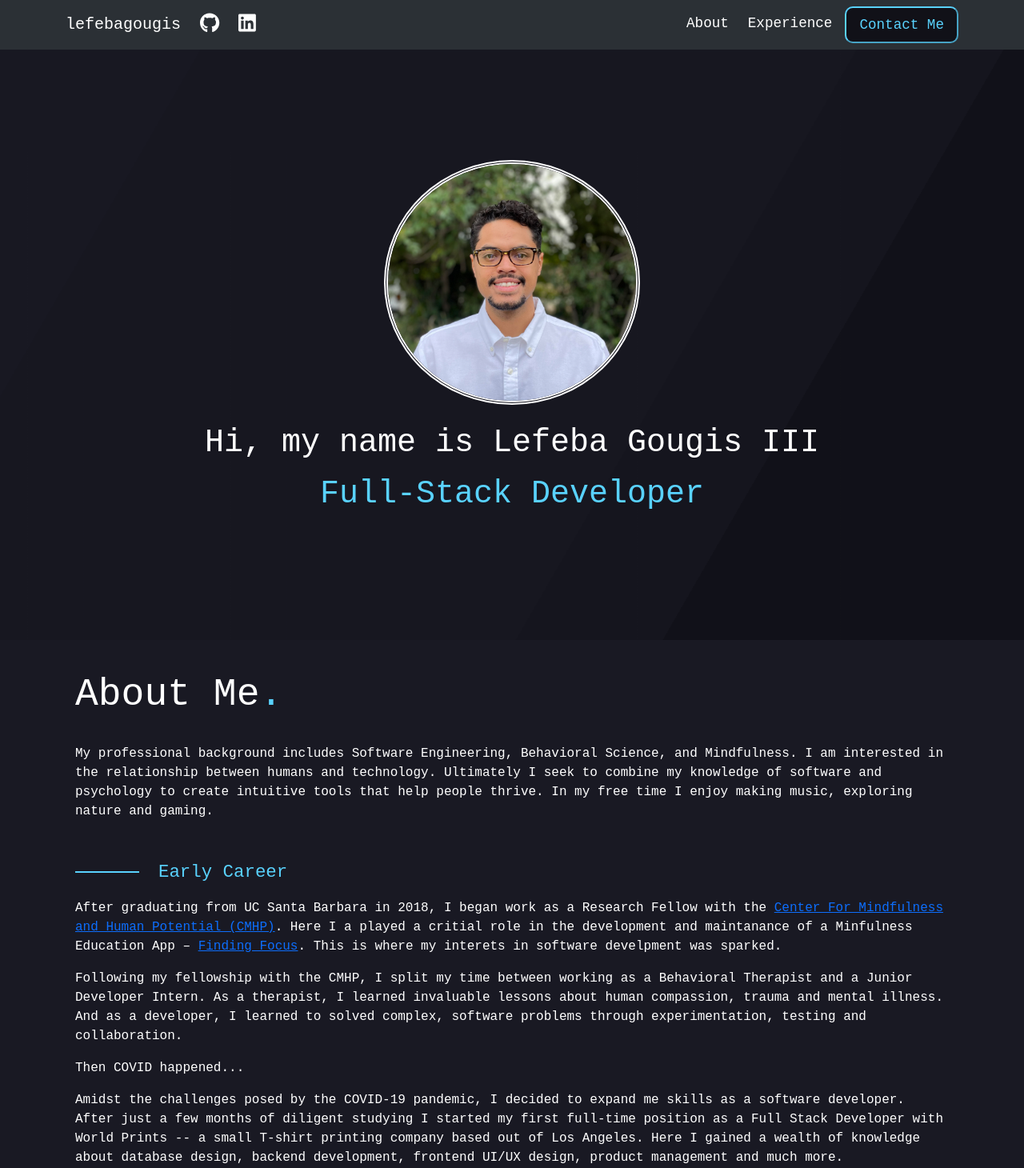
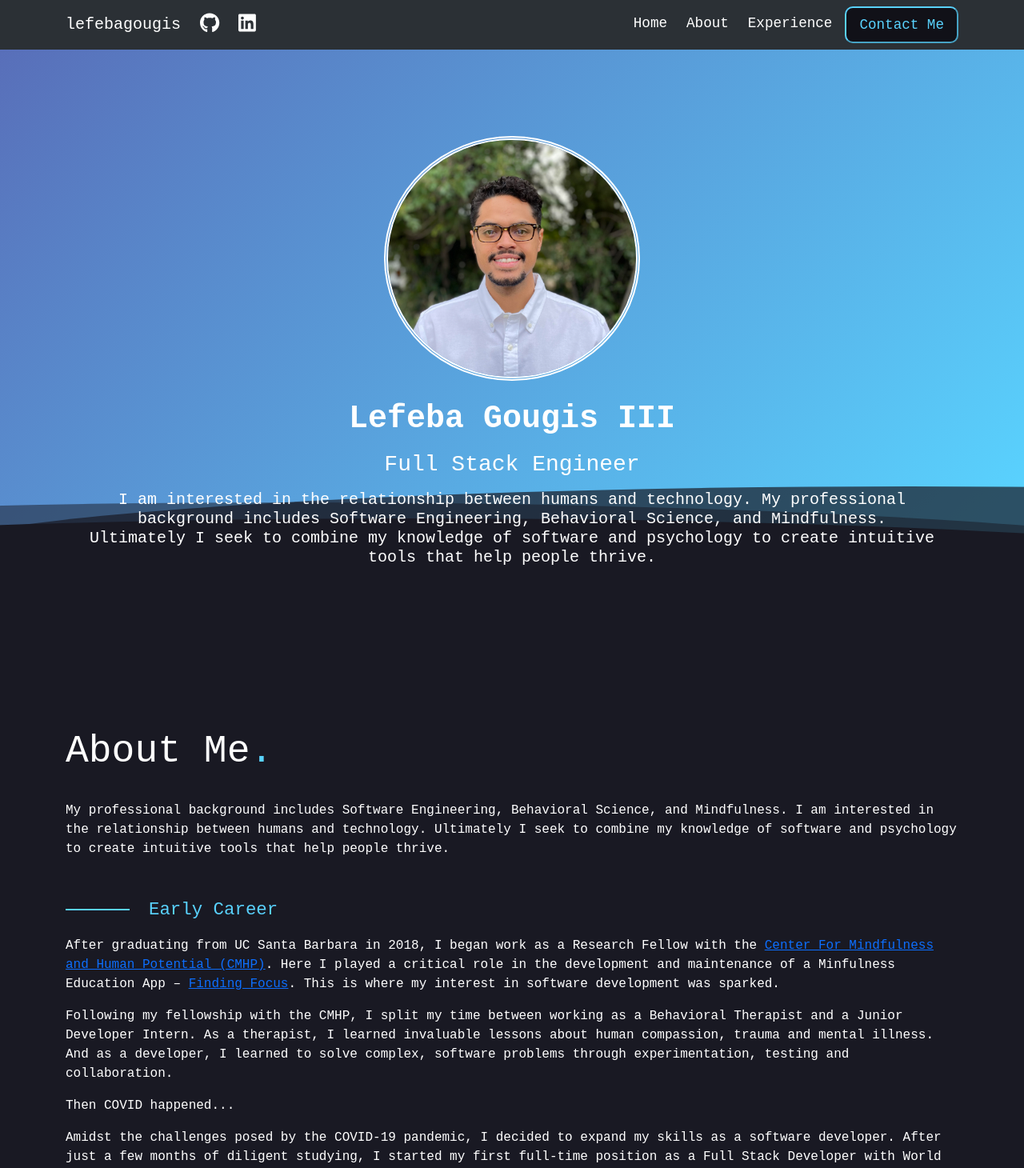
Before and after one commit to gougisle/portfolio-website, a React (Create React App) app: page / in a window 1280 px wide. Shown: the top 1460 px of the page at 80% size. Built offline with nearby package versions, Linux system fonts and the light colour scheme.

Commit message:
added new background animation to the site and corrected spelling errors

```diff
--- a/src/App.js
+++ b/src/App.js
@@ -5,36 +5,31 @@ import Introduction from "./views/Introduction";
 import ContactMe from "./views/ContactMe";
 import Footer from "./components/Footer";
 import Spacer from "./components/Spacer";
-import Hero from "./components/Background";
+
 import AboutMe from "./views/AboutMe";
 import WorkExperience from "./views/WorkExperience";
-
-//TODO:
-// add text limit to the experience boxes, with "see more"
-// add description to CMPH experience box
-//
 
 function App() {
   return (
     <div className="App">
-      <Hero />
+      {/* <Background /> */}
+      <PublicNavbar></PublicNavbar>
       <div className="main">
-        <div style={{ position: "fixed", top: 0, left: 0, width: "100%" }}>
-          <PublicNavbar></PublicNavbar>
+        <div className="bg-body">
+          {" "}
+          <div>
+            <div class="wave"></div>
+            <div class="wave"></div>
+            <div class="wave"></div>
+          </div>{" "}
         </div>
-        <div className="container" style={{ marginTop: 200 }}>
-          <div className="col-1" />
-          <div className="col">
-            <Introduction></Introduction>
-            <AboutMe></AboutMe>
-            <Spacer />
-            <WorkExperience></WorkExperience>
-            <Spacer />
-            <ContactMe />
-            <Footer />
-          </div>
-          <div className="col-1" />
-        </div>
+        <Introduction />
+        <AboutMe />
+        <Spacer />
+        <WorkExperience />
+        <Spacer />
+        <ContactMe />
+        <Footer />
       </div>
     </div>
   );
--- a/src/App.scss
+++ b/src/App.scss
@@ -1,13 +1,14 @@
 $neon-blue: #59d2fe;
+$neon-blue-active: #59d2fec1;
+$dark-blue: #191923;
+$darker-blue: #111118;
+$egg-shell: #f5f5db;
 
 .App {
   color: white;
   font-family: monospace;
   span.neon-text {
     color: $neon-blue;
-  }
-  .main {
-    max-width: 100%;
   }
 }
 
@@ -19,3 +20,85 @@ $neon-blue: #59d2fe;
 .view-main-content {
   margin-top: 2em;
 }
+
+.bg-body {
+  position: absolute;
+  height: 100vh;
+  width: 100%;
+  z-index: -1;
+  margin: auto;
+  font-family: -apple-system, BlinkMacSystemFont, sans-serif;
+  overflow: auto;
+  background: linear-gradient(
+    315deg,
+    rgb(89, 210, 254) 3%,
+    rgb(88, 53, 145) 38%,
+    rgb(52, 75, 175) 68%,
+    rgb(49, 110, 223) 98%
+  );
+  animation: gradient 15s ease infinite;
+  background-size: 400% 400%;
+  background-attachment: fixed;
+  overflow: hidden;
+}
+
+@keyframes gradient {
+  0% {
+    background-position: 0% 0%;
+  }
+  50% {
+    background-position: 100% 100%;
+  }
+  100% {
+    background-position: 0% 0%;
+  }
+}
+
+.wave {
+  background: $dark-blue; //rgb(255 255 255 / 25%);
+  border-radius: 1000% 1000% 0 0;
+  position: absolute;
+  width: 200%;
+  height: 12em;
+  animation: wave 10s -3s linear infinite;
+  transform: translate3d(0, 0, 0);
+  opacity: 0.7;
+  bottom: 0;
+  left: 0;
+  z-index: -1;
+  overflow: hidden;
+}
+
+.wave:nth-of-type(2) {
+  bottom: -1.25em;
+  animation: wave 18s linear reverse infinite;
+  opacity: 0.5;
+}
+
+.wave:nth-of-type(3) {
+  bottom: -2.5em;
+  animation: wave 20s -1s reverse infinite;
+  opacity: 1;
+}
+
+@keyframes wave {
+  2% {
+    transform: translateX(1);
+  }
+
+  25% {
+    transform: translateX(-25%);
+  }
+
+  50% {
+    transform: translateX(-50%);
+  }
+
+  75% {
+    transform: translateX(-25%);
+  }
+
+  100% {
+    transform: translateX(1);
+  }
+}
--- a/src/components/Background.jsx
+++ b/src/components/Background.jsx
@@ -1,12 +1,12 @@
 import React from "react";
 import "../styles/backgroundstyles.scss";
 
-export default function Hero() {
+export default function Background() {
   return (
     <>
       {" "}
       <div class="bg"></div>
-      <div class="bg bg2"></div>
+      <div class="bg bg"></div>
       <div class="bg bg3"></div>
     </>
   );
--- a/src/components/PublicNavbar.jsx
+++ b/src/components/PublicNavbar.jsx
@@ -10,6 +10,8 @@ import { Link } from "react-scroll";
 export default function PublicNavbar() {
   return (
     <>
+      <div id="public-nav-wrapper">
+        {" "}
         <Navbar
           expand="lg"
           bg="dark"
@@ -51,6 +53,15 @@ export default function PublicNavbar() {
                 style={{ width: "100%" }}
               >
                 <Link
+                  to="home"
+                  smooth={true}
+                  duration={500}
+                  className="nav-link"
+                  offset={-200}
+                >
+                  Home
+                </Link>
+                <Link
                   to="about"
                   smooth={true}
                   duration={500}
@@ -75,6 +86,7 @@ export default function PublicNavbar() {
             </Navbar.Collapse>
           </Container>
         </Navbar>
+      </div>
     </>
   );
 }
--- a/src/styles/backgroundstyles.scss
+++ b/src/styles/backgroundstyles.scss
@@ -26,29 +26,6 @@ $text-slide-delay: 0.3s;
 .bg3 {
   animation-duration: 5s;
 }
-
-.content {
-  left: 50%;
-  text-align: center;
-  position: fixed;
-  top: 50%;
-  transform: translate(-50%, -50%);
-  .hero-image {
-    z-index: -1;
-    width: 300px;
-    padding: 1vmin;
-    background-color: rgba(255, 255, 255, 0.8);
-    border: 5px solid $dark-blue;
-    border-radius: 50%;
-    box-shadow: 0 0 0.25em rgba(0, 0, 0, 0.25);
-    box-sizing: border-box;
-  }
-  h1 {
-    margin-top: 2rem;
-    font-family: monospace;
-  }
-}
-
 @keyframes slide {
   0% {
     transform: translateX(-25%);
@@ -57,3 +34,24 @@ $text-slide-delay: 0.3s;
     transform: translateX(25%);
   }
 }
+// .content {
+//   left: 50%;
+//   text-align: center;
+//   position: fixed;
+//   top: 50%;
+//   transform: translate(-50%, -50%);
+//   .hero-image {
+//     z-index: -1;
+//     width: 300px;
+//     padding: 1vmin;
+//     background-color: rgba(255, 255, 255, 0.8);
+//     border: 5px solid $dark-blue;
+//     border-radius: 50%;
+//     box-shadow: 0 0 0.25em rgba(0, 0, 0, 0.25);
+//     box-sizing: border-box;
+//   }
+//   h1 {
+//     margin-top: 2rem;
+//     font-family: monospace;
+//   }
+// }
--- /dev/null
+++ b/src/styles/introductionstyles.scss
@@ -0,0 +1,9 @@
+.introduction-wrapper {
+  height: 911px;
+  width: 100%;
+  display: flex;
+  flex-direction: column;
+  justify-content: center;
+  align-items: center;
+  position: relative;
+}
--- a/src/styles/navbarstyles.scss
+++ b/src/styles/navbarstyles.scss
@@ -4,6 +4,12 @@ $dark-blue: #191923;
 $darker-blue: #111118;
 $egg-shell: #f5f5db;
 
+#public-nav-wrapper {
+  position: fixed;
+  top: 0;
+  width: 100%;
+  z-index: 999;
+}
 .public-navbar {
   .media-icon {
     text-decoration: none;
@@ -50,44 +56,4 @@ $egg-shell: #f5f5db;
   &:hover {
     color: $neon-blue;
   }
-
-  //////////////////////////////////// KEEP ABOIVE //////////////
-
-  .header-title-section {
-    .media-icon:hover {
-      color: $neon-blue;
-    }
-    a {
-      text-decoration: none;
-      color: $egg-shell;
-    }
-  }
 }
-
-.header-nav-links {
-  display: flex;
-  gap: 3rem;
-  align-items: center;
-  a {
-    position: relative;
-    text-decoration: none;
-    color: $egg-shell;
-    &:hover {
-      color: $neon-blue;
-    }
-    &::before {
-      content: "";
-      color: $neon-blue;
-      position: absolute;
-      width: 0;
-      height: 2px;
-      background-color: $neon-blue;
-      bottom: 0;
-      left: 0;
-      transition: width 0.3s;
-    }
-    &:hover::before {
-      width: 100%;
-    }
-  }
-}
--- a/src/views/AboutMe.jsx
+++ b/src/views/AboutMe.jsx
@@ -20,8 +20,7 @@ export default function AboutMeView() {
               Behavioral Science, and Mindfulness. I am interested in the
               relationship between humans and technology. Ultimately I seek to
               combine my knowledge of software and psychology to create
-              intuitive tools that help people thrive. In my free time I enjoy
-              making music, exploring nature and gaming.
+              intuitive tools that help people thrive.
             </div>
             <div className="about-me-professional">
               {" "}
@@ -36,8 +35,8 @@ export default function AboutMeView() {
                 >
                   Center For Mindfulness and Human Potential (CMHP)
                 </a>
-                . Here I a played a critial role in the development and
-                maintanance of a Minfulness Education App –{" "}
+                . Here I played a critical role in the development and
+                maintenance of a Minfulness Education App –{" "}
                 <a
                   href="https://www.findingfocus.app/"
                   target="_blank"
@@ -46,26 +45,25 @@ export default function AboutMeView() {
                   {" "}
                   Finding Focus
                 </a>
-                . This is where my interets in software develpment was sparked.
+                . This is where my interest in software development was sparked.
               </p>
               <p>
                 Following my fellowship with the CMHP, I split my time between
                 working as a Behavioral Therapist and a Junior Developer Intern.
                 As a therapist, I learned invaluable lessons about human
                 compassion, trauma and mental illness. And as a developer, I
-                learned to solved complex, software problems through
+                learned to solve complex, software problems through
                 experimentation, testing and collaboration.
               </p>
               <p>Then COVID happened...</p>
               <p>
                 Amidst the challenges posed by the COVID-19 pandemic, I decided
-                to expand me skills as a software developer. After just a few
-                months of diligent studying I started my first full-time
+                to expand my skills as a software developer. After just a few
+                months of diligent studying, I started my first full-time
                 position as a Full Stack Developer with World Prints -- a small
-                T-shirt printing company based out of Los Angeles. Here I gained
-                a wealth of knowledge about database design, backend
-                development, frontend UI/UX design, product management and much
-                more.
+                T-shirt printing company based out of Los Angeles. Here I
+                acquired expertise in database design, backend development,
+                frontend UI/UX design and a plethora of other valuable skills.
               </p>
             </div>
             <div className="about-me-skills">
--- a/src/views/Introduction.jsx
+++ b/src/views/Introduction.jsx
@@ -1,6 +1,7 @@
 import React from "react";
 import image from "../assets/lefeba_headshot.png";
 import { Element } from "react-scroll";
+import "../styles/introductionstyles.scss";
 
 export default function Introduction() {
   const imageStyles = {
@@ -9,9 +10,11 @@ export default function Introduction() {
     border: "5px double white",
     borderColor: "white",
   };
+
   return (
-    <div className="container" style={{ height: "80vH" }}>
-      <div className="row ">
+    <div className="container">
+      <div className="introduction-wrapper">
+        <div className="row">
           <Element name="home">
             <div className="col text-center">
               <img src={image} alt="my face" style={imageStyles} />
@@ -19,16 +22,22 @@ export default function Introduction() {
           </Element>
         </div>
         <div className="row m-2">
-        <div className="col text-center p-3">
+          <div className="text-center p-3 d-flex flex-column gap-2">
+            {" "}
             <h1>
-            <p>Hi, my name is Lefeba Gougis III</p>
-            <p>
-              <span className="neon-text">Full-Stack Developer</span>
-            </p>{" "}
+              <b>Lefeba Gougis III</b>
             </h1>
+            <h3>Full Stack Engineer</h3>
+            <h5>
+              I am interested in the relationship between humans and technology.
+              My professional background includes Software Engineering,
+              Behavioral Science, and Mindfulness. Ultimately I seek to combine
+              my knowledge of software and psychology to create intuitive tools
+              that help people thrive.
+            </h5>
           </div>
         </div>
-      <div></div>
+      </div>
     </div>
   );
 }
```
Also changed, not shown: src/styles/skillsection.scss (+1 -8 lines). Lines whose indentation alone changed are shown as unchanged.
